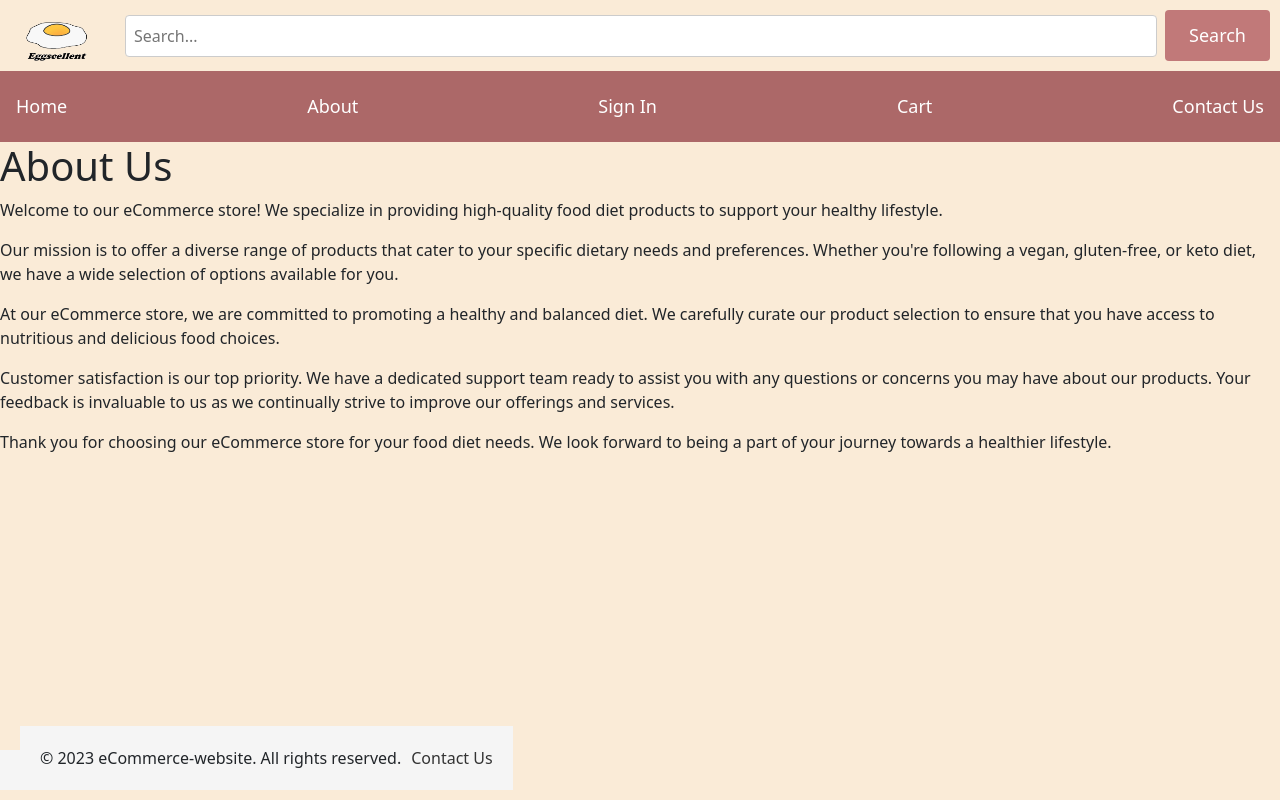
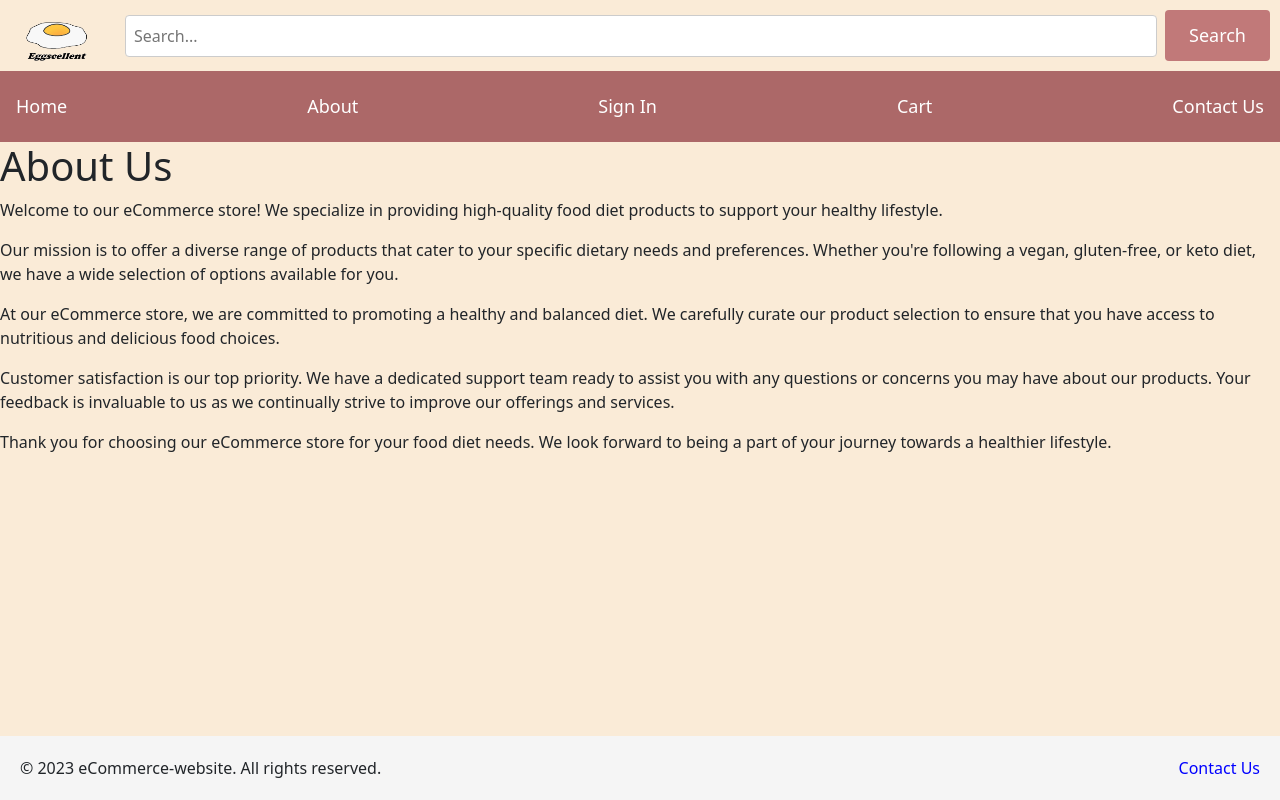
Before and after one commit to aghared/Ecommerce-website, a React (Create React App) app in the folder ecommerce-website/: page /about in a window 1280 px wide. Built offline with nearby package versions, Linux system fonts and the light colour scheme.

Commit message:
Update footer.css

```diff
--- a/ecommerce-website/src/CSS/footer.css
+++ b/ecommerce-website/src/CSS/footer.css
@@ -1,24 +1,28 @@
-/* footer page style */
-
+/* set the footer to have a gray background color and some padding to add size*/
 footer {
   background-color: #f5f5f5;
   padding: 20px;
-    position: fixed;
-    bottom: 10px;
+  position: fixed;/* fix the footer to the bottom of the page */
+  bottom: 0;
+  left: 0;
+  width: 100%;
 }
 
+/*this is to align the content within the footer*/
 .footer-content {
   display: flex;
   justify-content: space-between;
   align-items: center;
 }
 
+/* removes the margin from p contents so that it doesn't add size to the footer */
 .footer-content p {
   margin: 0;
 }
 
+/*styling for the contact us link*/
 .footer-content nav a {
   text-decoration: none;
-    color: #333;
+  color: blue;
   margin-left: 10px;
 }
```
Lines whose indentation alone changed are shown as unchanged.
